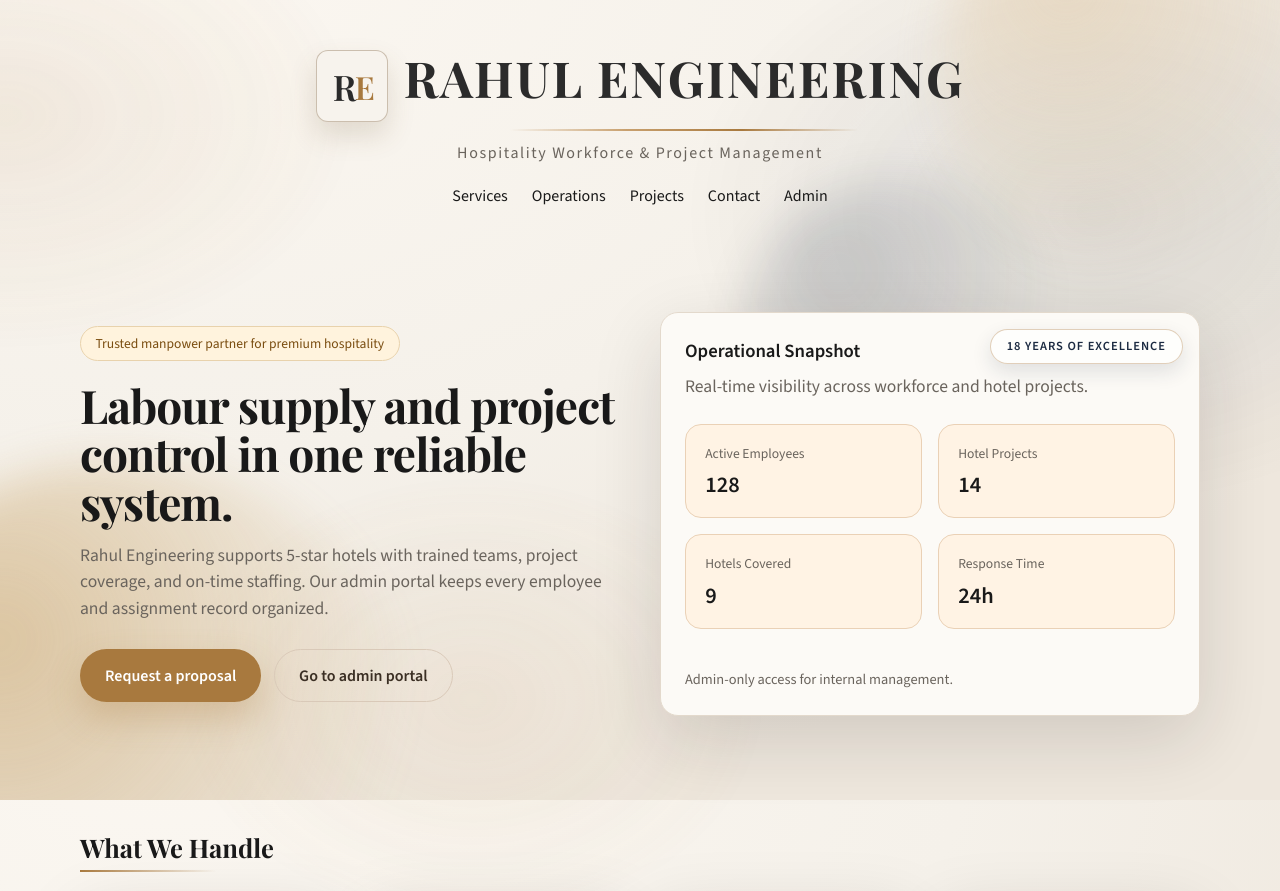
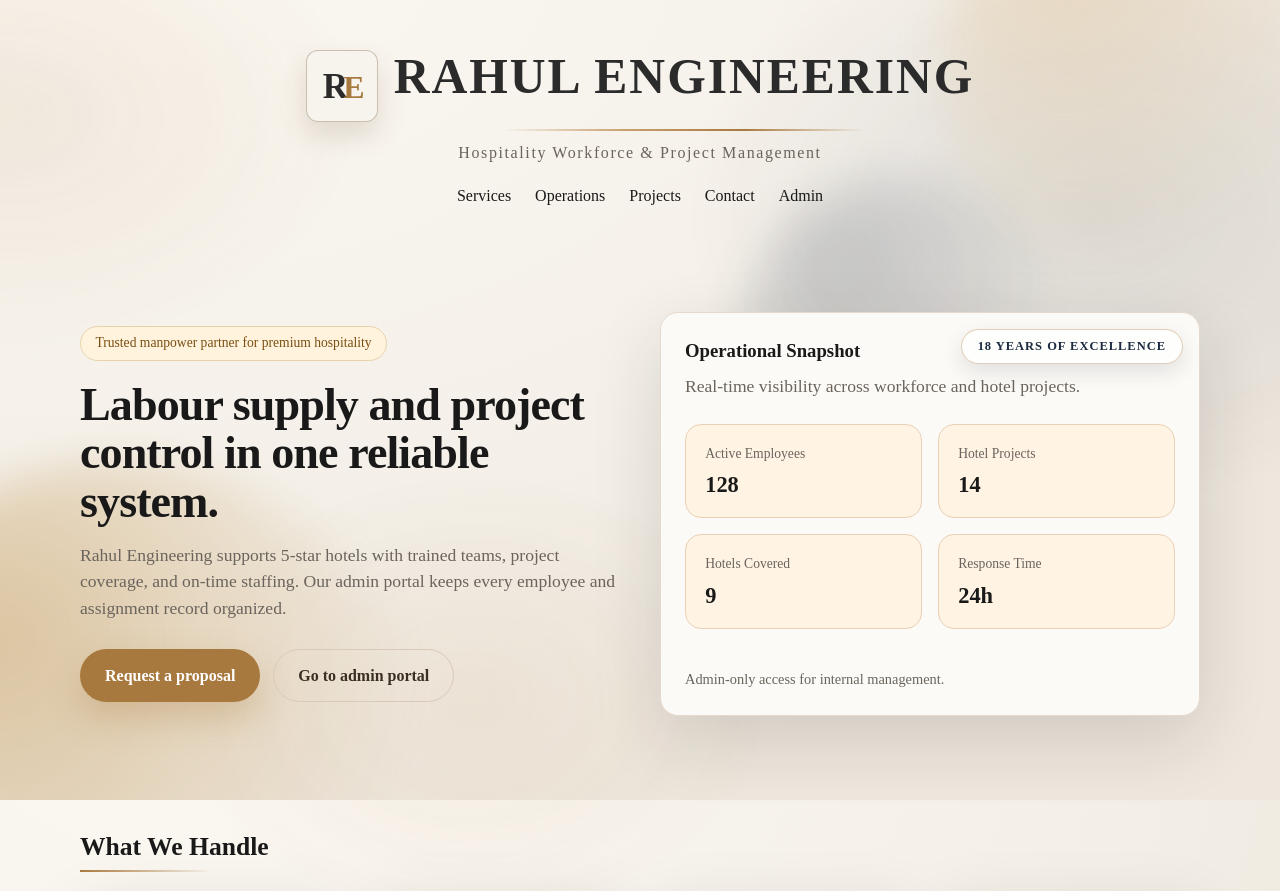
Before and after one commit to rahullpandey/rahul-engineering, a Next.js app: page / in a window 1280 px wide. Shown: the top 891 px of the page. Built offline with nearby package versions, Linux system fonts and the light colour scheme; no server answers; the database is empty.

Commit message:
Set Times New Roman as global font

```diff
--- a/app/globals.css
+++ b/app/globals.css
@@ -1,5 +1,3 @@
-@import url("https://fonts.googleapis.com/css2?family=Playfair+Display:wght@500;600;700&family=Source+Sans+3:wght@400;500;600&display=swap");
-
 :root {
   color-scheme: light;
   --bg: #f5f3ee;
@@ -26,7 +24,7 @@ html, body {
 }
 
 body {
-  font-family: "Source Sans 3", "Segoe UI", sans-serif;
+  font-family: "Times New Roman", Times, serif;
   background:
     radial-gradient(1400px 900px at 12% -8%, #fbf7f1 0%, #f5f1ea 58%, #eee7dd 100%),
     radial-gradient(900px 700px at 92% 12%, rgba(168, 121, 62, 0.12), transparent 60%),
@@ -252,7 +250,6 @@ textarea {
 }
 
 .section-title {
-  font-family: "Playfair Display", "Times New Roman", serif;
   font-size: 1.6rem;
   margin: 3rem 0 1.25rem;
   position: relative;
@@ -422,7 +419,6 @@ textarea {
 
 .logo-architect span {
   position: absolute;
-  font-family: "Playfair Display", "Times New Roman", serif;
   font-weight: 600;
 }
 
--- a/app/page.js
+++ b/app/page.js
@@ -37,8 +37,7 @@ export default async function HomePage({ searchParams }) {
                   fontWeight: 700,
                   fontSize: "3.1rem",
                   letterSpacing: "0.04em",
-                  textTransform: "uppercase",
-                  fontFamily: "\"Playfair Display\", \"Times New Roman\", serif"
+                  textTransform: "uppercase"
                 }}
               >
                 Rahul Engineering
```
